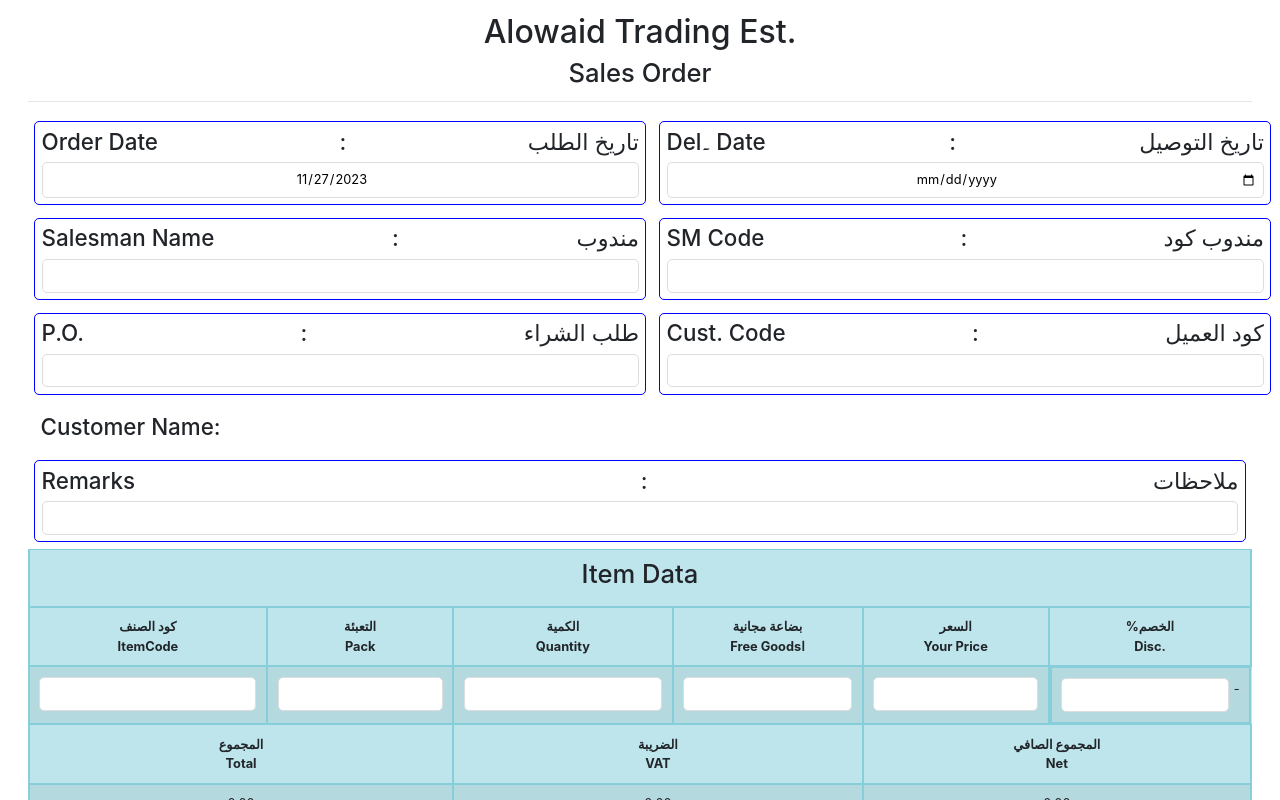
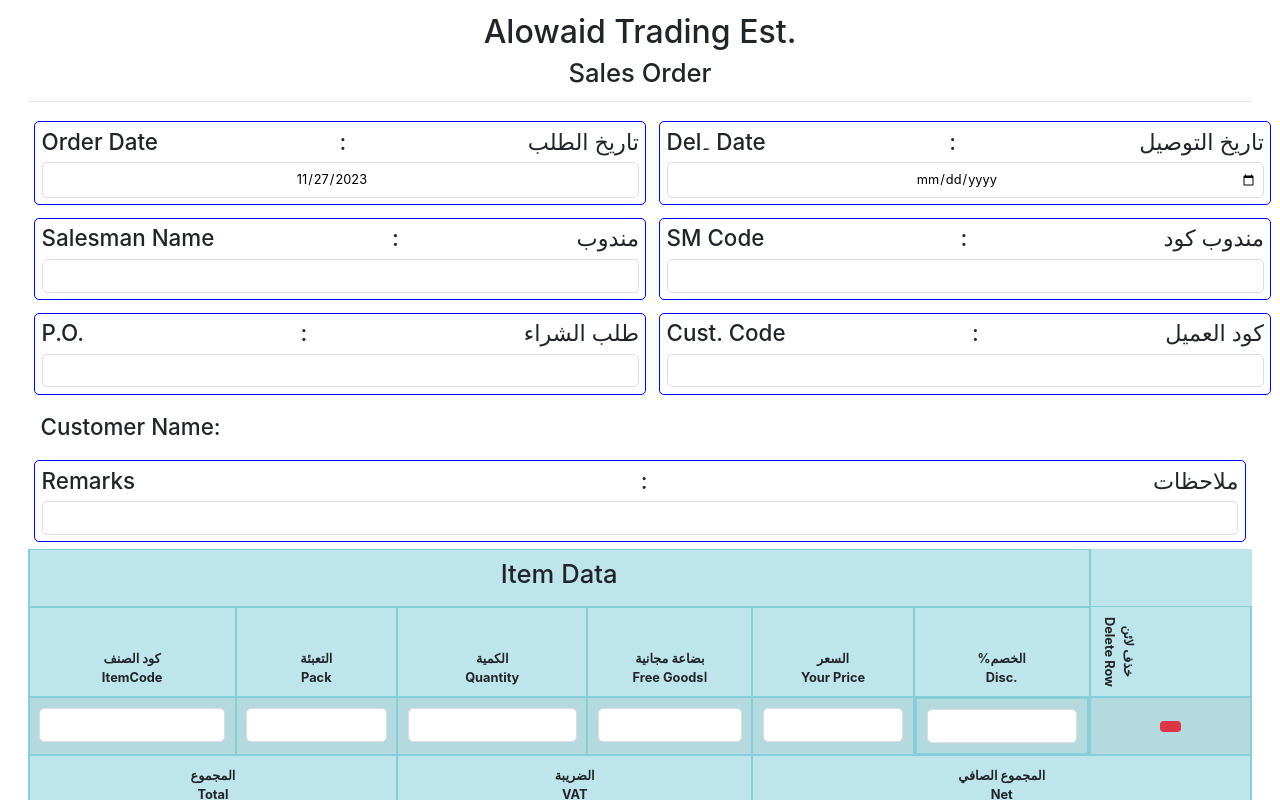
Before and after one commit to DilsherB/sales-order-app, a React (Create React App) app: page / in a window 1280 px wide. Shown: the top 800 px of the page. Built offline with nearby package versions, Linux system fonts and the light colour scheme; the HTML template or start-up script is replaced by a standard one.

Commit message:
styling improved.

```diff
--- a/src/components/SalesOrder.js
+++ b/src/components/SalesOrder.js
@@ -255,7 +255,12 @@
             <h3 className="flexBtw">
               <div>Salesman Name</div> : <div>مندوب</div>
             </h3>
-            <input type="text" onChange={(e) => e.target.value} id="smName" required />
+            <input
+              type="text"
+              onChange={(e) => e.target.value}
+              id="smName"
+              required
+            />
           </div>
           <div className="col-6 oneUnit">
             <h3 className="flexBtw">
@@ -341,6 +346,16 @@
               <th>
                 %الخصم <br />
                 Disc.{" "}
+              </th>
+              <th
+                style={{
+                  writingMode: "vertical-rl",
+                  textOrientation: "mixed",
+                  maxWidth: "max-content",
+                }}
+              >
+                خذف لائن <br />
+                Delete Row
               </th>
               <th hidden>Amount</th>
             </tr>
@@ -436,11 +451,13 @@
                       )
                     }
                   />
-                  <p style={{cursor: "pointer", padding: "0 0 0 5px"}}
+                </td>
+                <td style={{ maxWidth: "max-content" }}>
+                  <p
+                    className="btn btn-danger"
+                    style={{ margin: "1rem 0 0 0" }}
                     onClick={() => handleDeleteRow(index)}
-                  >
-                    -
-                  </p>
+                  ></p>
                 </td>
                 <td hidden>
                   <input type="number" value={item.amount} readOnly />
@@ -456,7 +473,7 @@
                 الضريبة <br />
                 VAT
               </th>
-              <th colSpan={2}>
+              <th colSpan={3}>
                 المجموع الصافي <br />
                 Net
               </th>
@@ -464,7 +481,7 @@
             <tr>
               <td colSpan={2}>{addCommas(parseFloat(totalAmount))}</td>
               <td colSpan={2}>{addCommas(totalAmount * 0.15)}</td>
-              <td colSpan={2}>
+              <td colSpan={3}>
                 {addCommas(parseFloat(totalAmount + totalAmount * 0.15))}
               </td>
             </tr>
```
